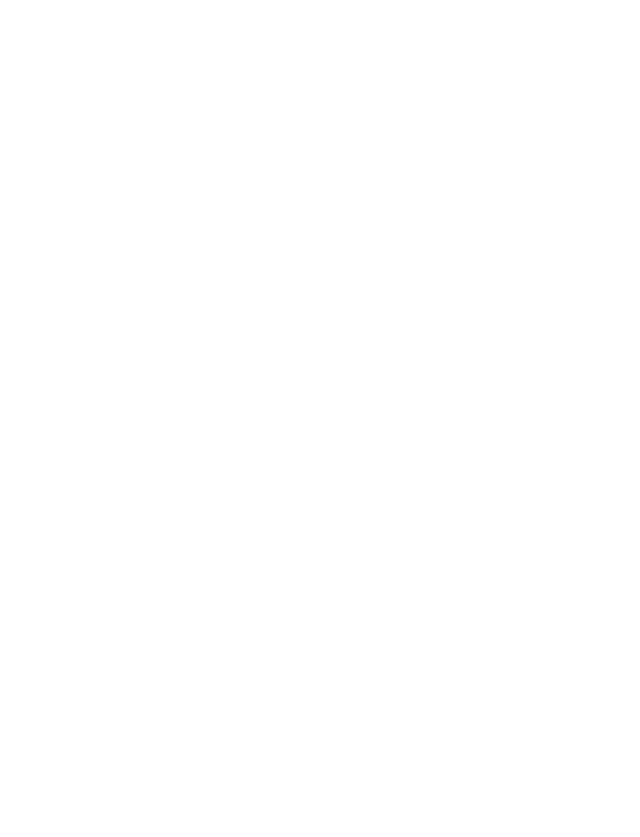
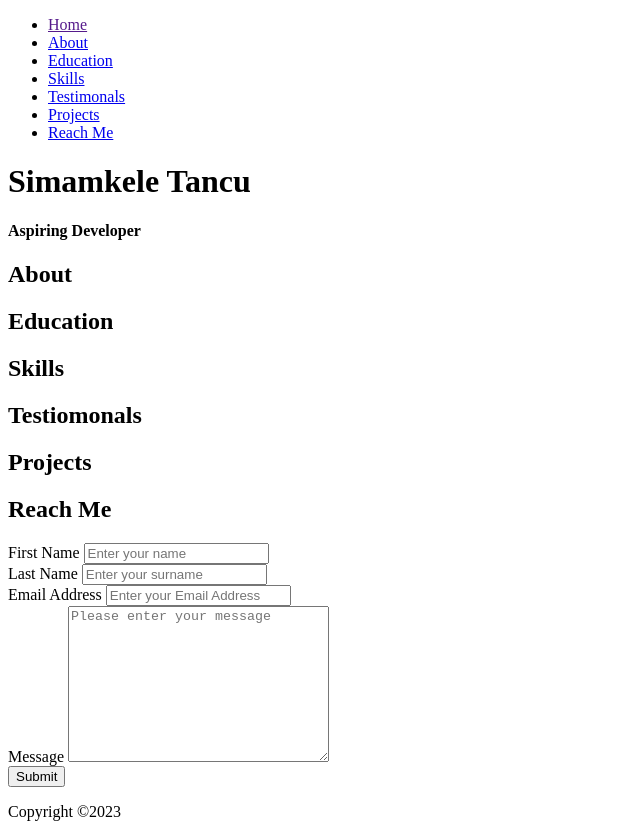
Before and after one commit to Simamkele20/Today-Portfolio, a plain HTML site: page index.html in a window 1280 px wide. Shown: the whole page, without its empty margins (0-640 px from the left). Before the commit the page ends 800 px from the top, so only its background shows below. Drawn offline with Linux system fonts and the light colour scheme.

Commit message:
Html content

```diff
--- a/index.html
+++ b/index.html
@@ -6,6 +6,71 @@
     <title>Today`s Portfolio</title>
 </head>
 <body>
+    <header>
+        <nav>
+            <ul>
+                <li><a href="">Home</a></li>
+                <li><a href="About">About</a></li>
+                <li><a href="Education">Education</a></li>
+                <li><a href="Skills">Skills</a></li>
+                <li><a href="Testimonals">Testimonals</a></li>
+                <li><a href="Projects">Projects</a></li>
+                <li><a href="Reach Me">Reach Me</a></li>
 
+            </ul>
+        </nav>
+    </header>
+    <main>
+     <section ></section>
+        <h1> Simamkele Tancu</h1>
+        <h4>Aspiring Developer</h4>
+     </section>
+     <section>
+        <h2>About</h2>
+     </section>
+     <section>
+        <h2>Education</h2>
+     </section>
+     <section>
+        <h2>Skills</h2>
+     </section>
+     <section>
+        <h2>Testiomonals</h2>
+     </section>
+     <section>
+        <h2>Projects</h2>
+     </section>
+     <section>
+        <h2>Reach Me</h2>
+        <form action="https://formspree.io/f/xjvqjwbz" method="post">
+        <div>
+            <label for="FirstName">First Name</label>
+            <input type="text" placeholder="Enter your name" required id="FirstName"
+            name="FirstName">
+        </div>
+        <div>
+            <label for="surname">Last Name</label>
+            <input type="text" placeholder="Enter your surname" required id="surname"
+            name="surname">
+        </div>
+        <div>
+            <label for="emailAdd">Email Address</label>
+            <input type="email" placeholder="Enter your Email Address" required id="emailAdd"
+            name="emailAdd">
+        </div>
+        <div>
+            <label for="message">Message</label>
+            <textarea name="message"  id="message" placeholder="Please enter your message"
+           cols="30" rows="10" required></textarea>
+        </div>
+        <div>
+            <button type="Submit">Submit</button>
+        </div>
+    </form>
+     </section>
+    </main>
+    <footer>
+        <p>Copyright &copy;2023</p>
+    </footer>
 </body>
 </html>
```
